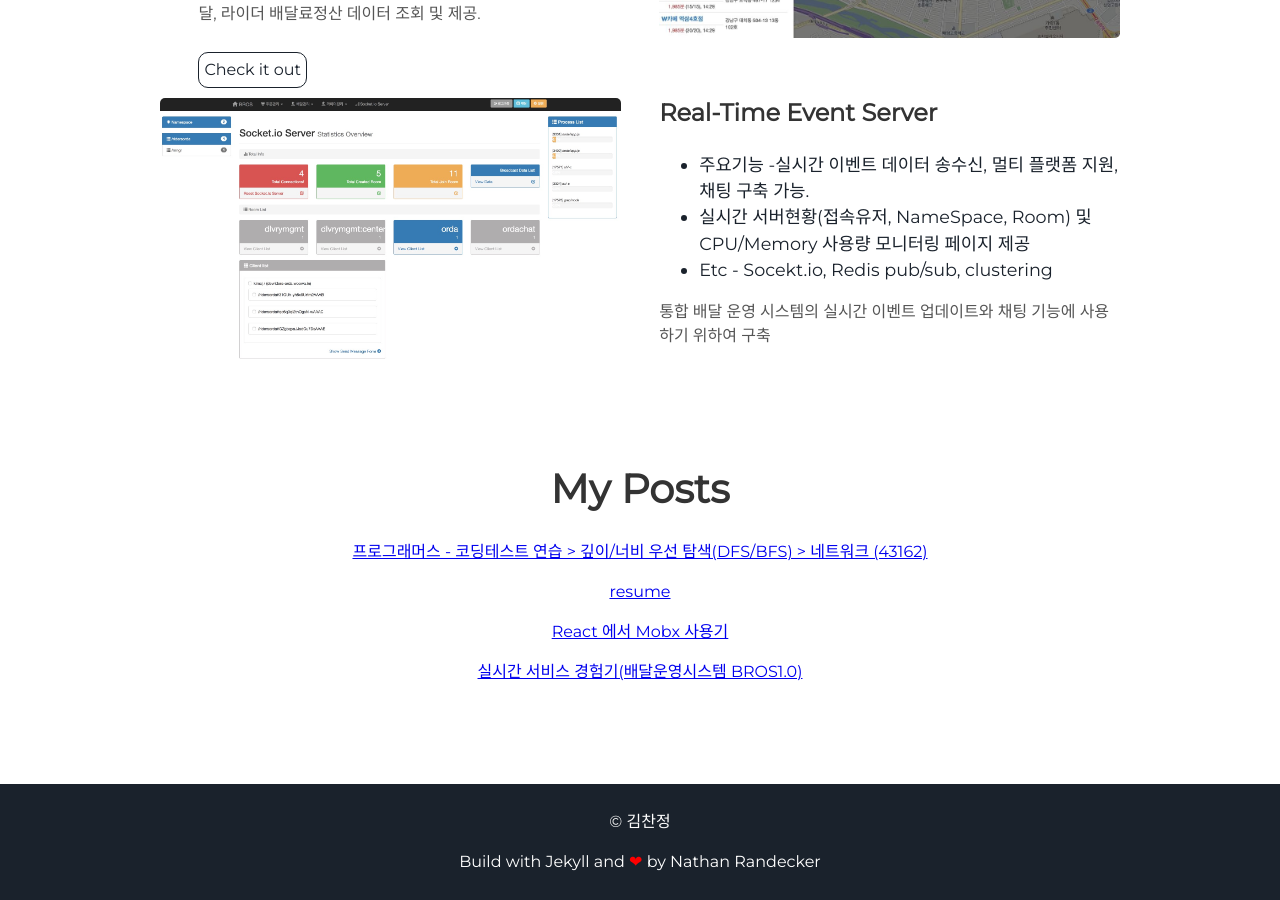
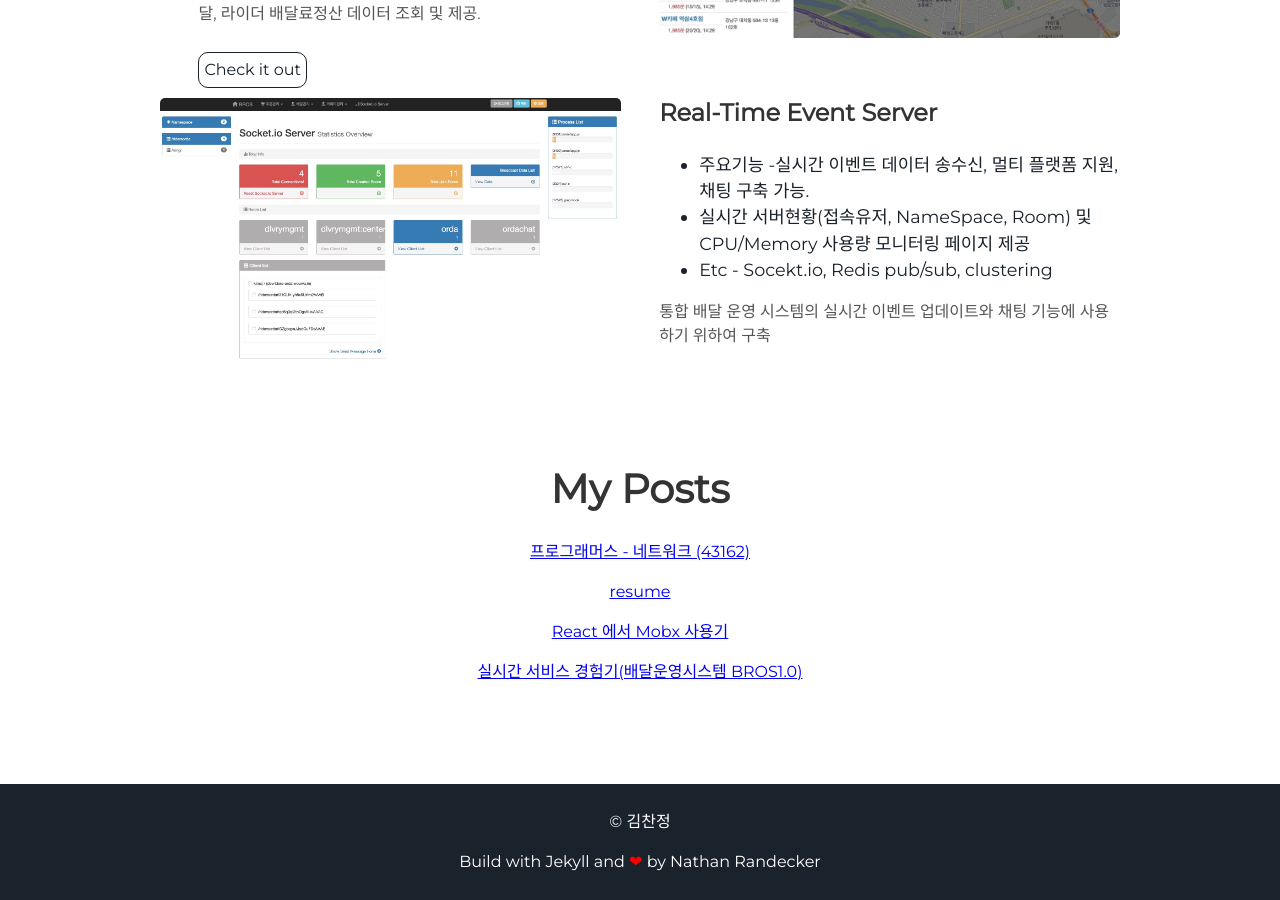
Before and after one commit to kimchanjung/blog-backup, a Jekyll site: the page built from index.html, in a window 1280 px wide and 900 px high, scrolled down 2932 px. Built offline with Jekyll 4.4.1, drawn with Linux system fonts in a browser that asks for light colours; some of the changed lines change nothing that is shown.

Commit message:
[프로그래머스] 코딩테스트 연습 > 깊이/너비 우선 탐색(DFS/BFS) > 네트워크 (43162)날짜 수정

```diff
--- a/_posts/2020-01-08-programers-testkit-dfsbfs-43162.md
+++ b/_posts/2020-01-08-programers-testkit-dfsbfs-43162.md
@@ -1,13 +1,14 @@
 ---
 layout: post
-title: 프로그래머스 - 코딩테스트 연습 > 깊이/너비 우선 탐색(DFS/BFS) > 네트워크 (43162)
-description:
+title: 프로그래머스 - 네트워크 (43162)
+description: 프로그래머스 - 코딩테스트 연습 > 깊이/너비 우선 탐색(DFS/BFS) > 네트워크 (43162)
 author: kimchanjung
 date: 2020-01-08 00:00:00 +0900
 categories: algorithm/programers
 published: true
 ---
 
+## [프로그래머스] 코딩테스트 연습 > 깊이/너비 우선 탐색(DFS/BFS) > 네트워크 (43162)
 ### 이 문제는 서로연결된 그래프 그룹이 몇개 인지 찾는 문제
 [문제바로가기](https://programmers.co.kr/learn/courses/30/lessons/43162)
 #### TEST CASE 1
```
